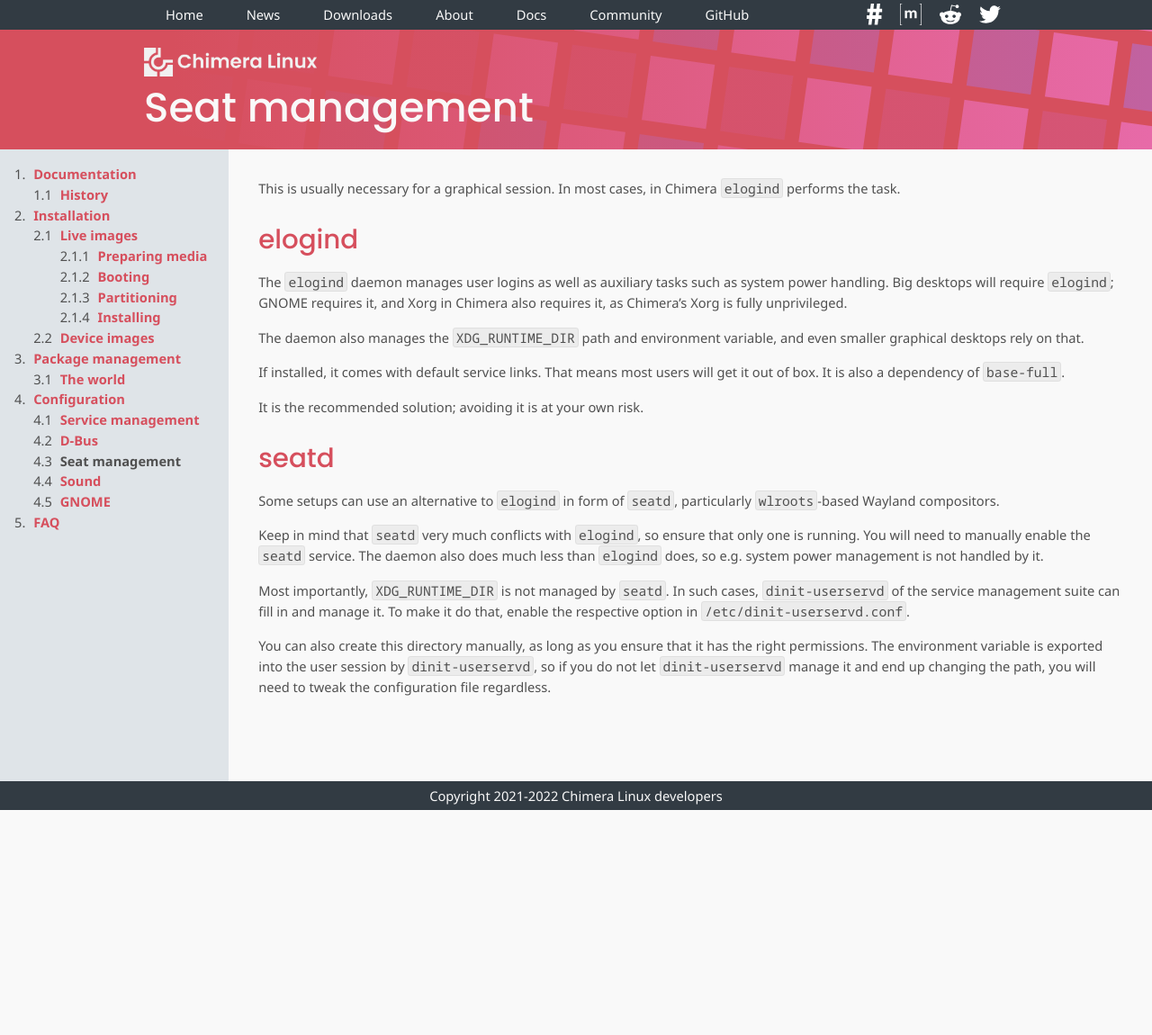
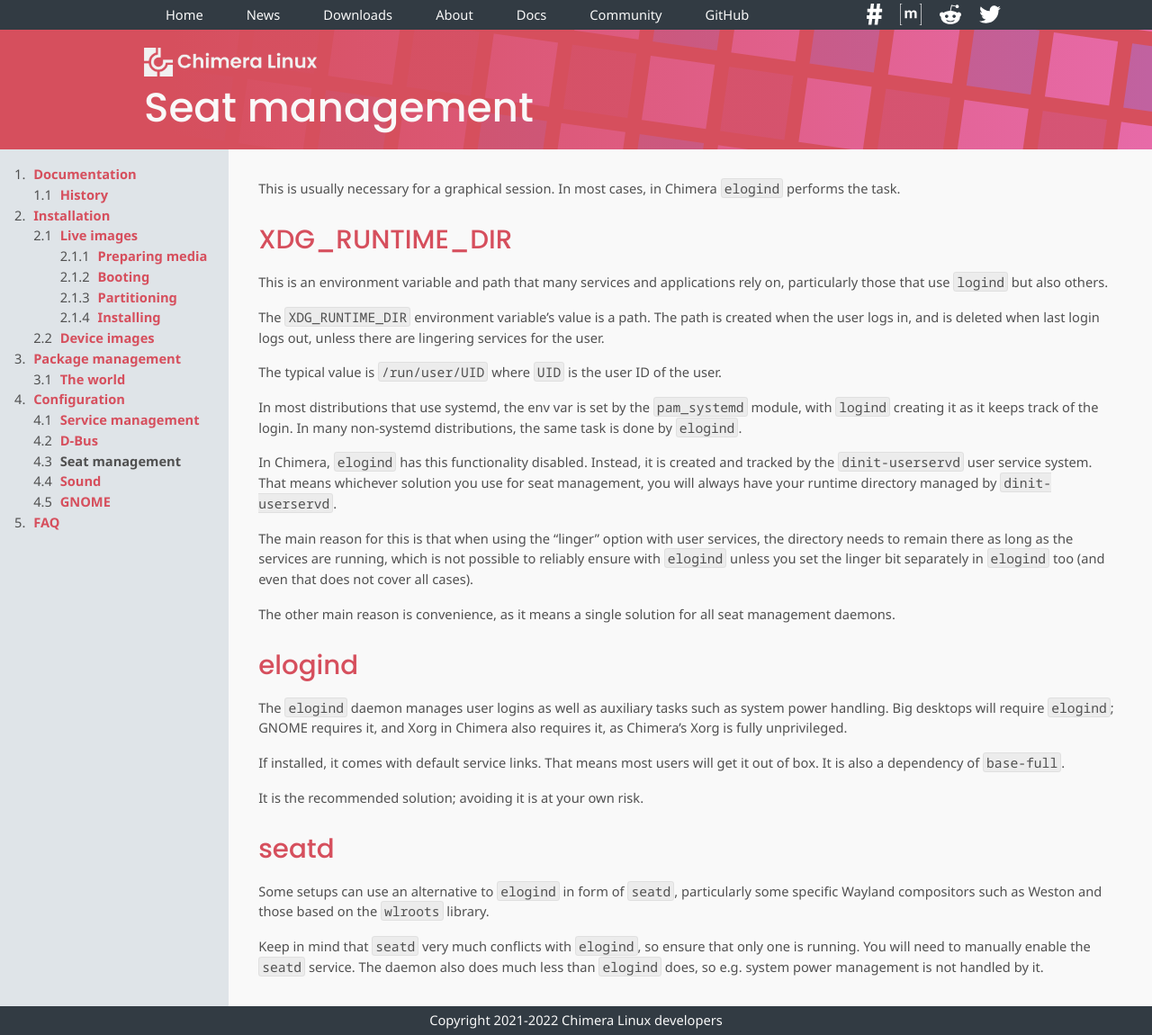
Before and after one commit to chimera-linux/chimera-linux.github.io, a Jekyll site: the page built from _docs/configuration/seat.md, in a window 1280 px wide. Shown: the whole page at 90% size. Built offline with Jekyll 4.4.1, drawn with Linux system fonts in a browser that asks for light colours; before the commit the page ends 900 px from its top, so only the background shows below that.

Commit message:
update seat management info

```diff
--- a/_docs/configuration/seat.md
+++ b/_docs/configuration/seat.md
@@ -7,15 +7,44 @@
 This is usually necessary for a graphical session. In most cases,
 in Chimera `elogind` performs the task.
 
+## XDG_RUNTIME_DIR
+
+This is an environment variable and path that many services and
+applications rely on, particularly those that use `logind` but
+also others.
+
+The `XDG_RUNTIME_DIR` environment variable's value is a path. The
+path is created when the user logs in, and is deleted when last
+login logs out, unless there are lingering services for the user.
+
+The typical value is `/run/user/UID` where `UID` is the user ID
+of the user.
+
+In most distributions that use systemd, the env var is set by the
+`pam_systemd` module, with `logind` creating it as it keeps track
+of the login. In many non-systemd distributions, the same task is
+done by `elogind`.
+
+In Chimera, `elogind` has this functionality disabled. Instead, it
+is created and tracked by the `dinit-userservd` user service system.
+That means whichever solution you use for seat management, you will
+always have your runtime directory managed by `dinit-userservd`.
+
+The main reason for this is that when using the "linger" option with
+user services, the directory needs to remain there as long as the
+services are running, which is not possible to reliably ensure with
+`elogind` unless you set the linger bit separately in `elogind` too
+(and even that does not cover all cases).
+
+The other main reason is convenience, as it means a single solution
+for all seat management daemons.
+
 ## elogind
 
 The `elogind` daemon manages user logins as well as auxiliary tasks
 such as system power handling. Big desktops will require `elogind`;
 GNOME requires it, and Xorg in Chimera also requires it, as Chimera's
 Xorg is fully unprivileged.
-
-The daemon also manages the `XDG_RUNTIME_DIR` path and environment
-variable, and even smaller graphical desktops rely on that.
 
 If installed, it comes with default service links. That means most
 users will get it out of box. It is also a dependency of `base-full`.
@@ -25,20 +54,10 @@
 ## seatd
 
 Some setups can use an alternative to `elogind` in form of `seatd`,
-particularly `wlroots`-based Wayland compositors.
+particularly some specific Wayland compositors such as Weston and
+those based on the `wlroots` library.
 
 Keep in mind that `seatd` very much conflicts with `elogind`, so
 ensure that only one is running. You will need to manually enable
 the `seatd` service. The daemon also does much less than `elogind`
 does, so e.g. system power management is not handled by it.
-
-Most importantly, `XDG_RUNTIME_DIR` is not managed by `seatd`.
-In such cases, `dinit-userservd` of the service management suite
-can fill in and manage it. To make it do that, enable the respective
-option in `/etc/dinit-userservd.conf`.
-
-You can also create this directory manually, as long as you ensure
-that it has the right permissions. The environment variable is
-exported into the user session by `dinit-userservd`, so if you
-do not let `dinit-userservd` manage it and end up changing the
-path, you will need to tweak the configuration file regardless.
```
Also changed, not shown: _docs/configuration/services.md (+23 -4 lines), _docs/configuration/sound.md (+0 -4 lines).
